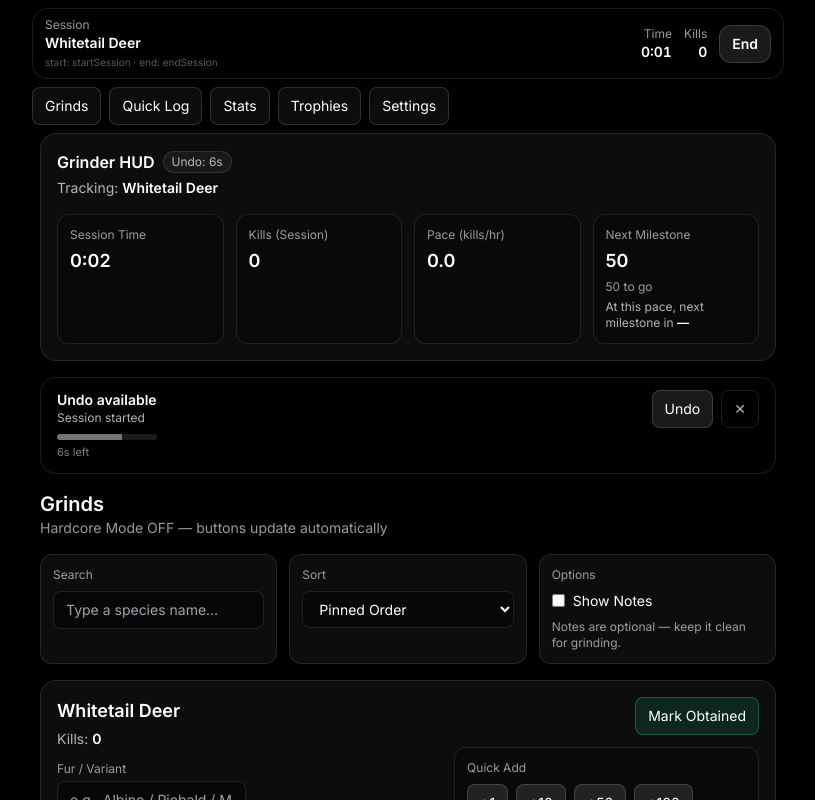
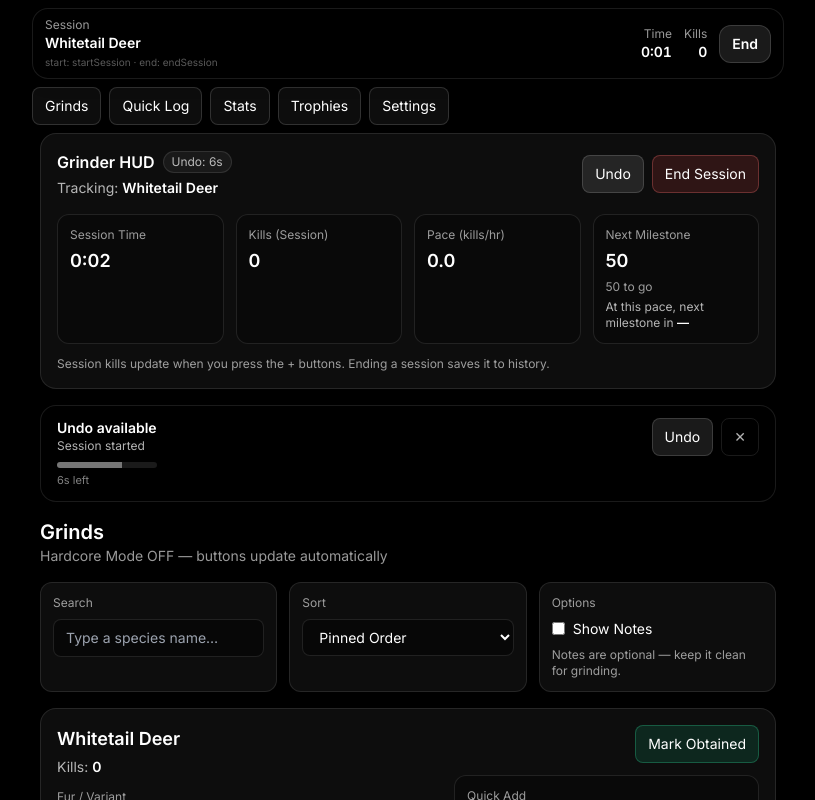
Before and after one commit to Camoford/great-one-grind, a React (Vite) app: page / in a window 1280 px wide. Both pictures are taken after a click on the button "Start". Shown: the top 800 px of the page, without its empty margins (232-1047 px from the left). Built offline with nearby package versions, Linux system fonts and the light colour scheme.

Commit message:
P2 Grinder Insights: stable ETA gating

```diff
--- a/components/GrinderHUD.tsx
+++ b/components/GrinderHUD.tsx
@@ -78,24 +78,22 @@ export default function GrinderHUD() {
 
   const milestone = nextMilestone(killsTotal);
 
-  // ---------- Grinder Insights (stable ETA) ----------
+  // Grinder Insights (stable)
   const etaLabel = useMemo(() => {
     if (!activeSession) return null;
+
+    // Stability gate (so early session doesn’t show crazy ETAs)
     if (elapsedSeconds < 60) return null;
     if (killsThisSession < 10) return null;
+
     if (!Number.isFinite(pace) || pace <= 0) return null;
     if (milestone.remaining <= 0) return null;
 
     const hoursToMilestone = milestone.remaining / pace;
     return formatEtaFromHours(hoursToMilestone);
-  }, [
-    activeSession,
-    elapsedSeconds,
-    killsThisSession,
-    pace,
-    milestone.remaining,
-  ]);
+  }, [activeSession, elapsedSeconds, killsThisSession, pace, milestone.remaining]);
 
+  // Undo timer
   const [undoMsLeft, setUndoMsLeft] = useState(0);
   useEffect(() => {
     const active = canUndo();
@@ -116,6 +114,11 @@ export default function GrinderHUD() {
   }, [undo?.expiresAt, undo?.armedAt, canUndo, clearUndo]);
 
   const showUndo = canUndo() && undoMsLeft > 0;
+
+  const handleUndo = () => {
+    const res = undoLastAction();
+    if (!res.ok) return;
+  };
 
   return (
     <div className="rounded-2xl border border-white/10 bg-white/5 p-4">
@@ -144,6 +147,37 @@ export default function GrinderHUD() {
             </span>
           </div>
         </div>
+
+        <div className="flex flex-wrap gap-2">
+          {showUndo && (
+            <button
+              type="button"
+              onClick={handleUndo}
+              className="rounded-lg border border-white/15 bg-white/10 px-3 py-2 text-sm hover:bg-white/15"
+              title={undo?.label || "Undo"}
+            >
+              Undo
+            </button>
+          )}
+
+          {!activeSession ? (
+            <button
+              type="button"
+              onClick={() => startSession(currentGrind?.species)}
+              className="rounded-lg border border-emerald-400/30 bg-emerald-500/15 px-3 py-2 text-sm hover:bg-emerald-500/20"
+            >
+              Start Session
+            </button>
+          ) : (
+            <button
+              type="button"
+              onClick={() => endSession()}
+              className="rounded-lg border border-red-400/30 bg-red-500/15 px-3 py-2 text-sm hover:bg-red-500/20"
+            >
+              End Session
+            </button>
+          )}
+        </div>
       </div>
 
       <div className="mt-4 grid grid-cols-2 gap-3 md:grid-cols-4">
@@ -154,16 +188,17 @@ export default function GrinderHUD() {
         <div className="rounded-xl border border-white/10 bg-black/30 p-3">
           <div className="text-xs text-white/60">Next Milestone</div>
           <div className="mt-1 text-lg font-semibold">{pretty(milestone.target)}</div>
-          <div className="mt-1 text-xs text-white/60">
-            {pretty(milestone.remaining)} to go
-          </div>
+          <div className="mt-1 text-xs text-white/60">{pretty(milestone.remaining)} to go</div>
+
           <div className="mt-1 text-xs text-white/70">
             At this pace, next milestone in{" "}
-            <span className="text-white font-semibold">
-              {etaLabel ?? "—"}
-            </span>
+            <span className="text-white font-semibold">{etaLabel ?? "—"}</span>
           </div>
         </div>
+      </div>
+
+      <div className="mt-3 text-xs text-white/60">
+        Session kills update when you press the + buttons. Ending a session saves it to history.
       </div>
     </div>
   );
```
